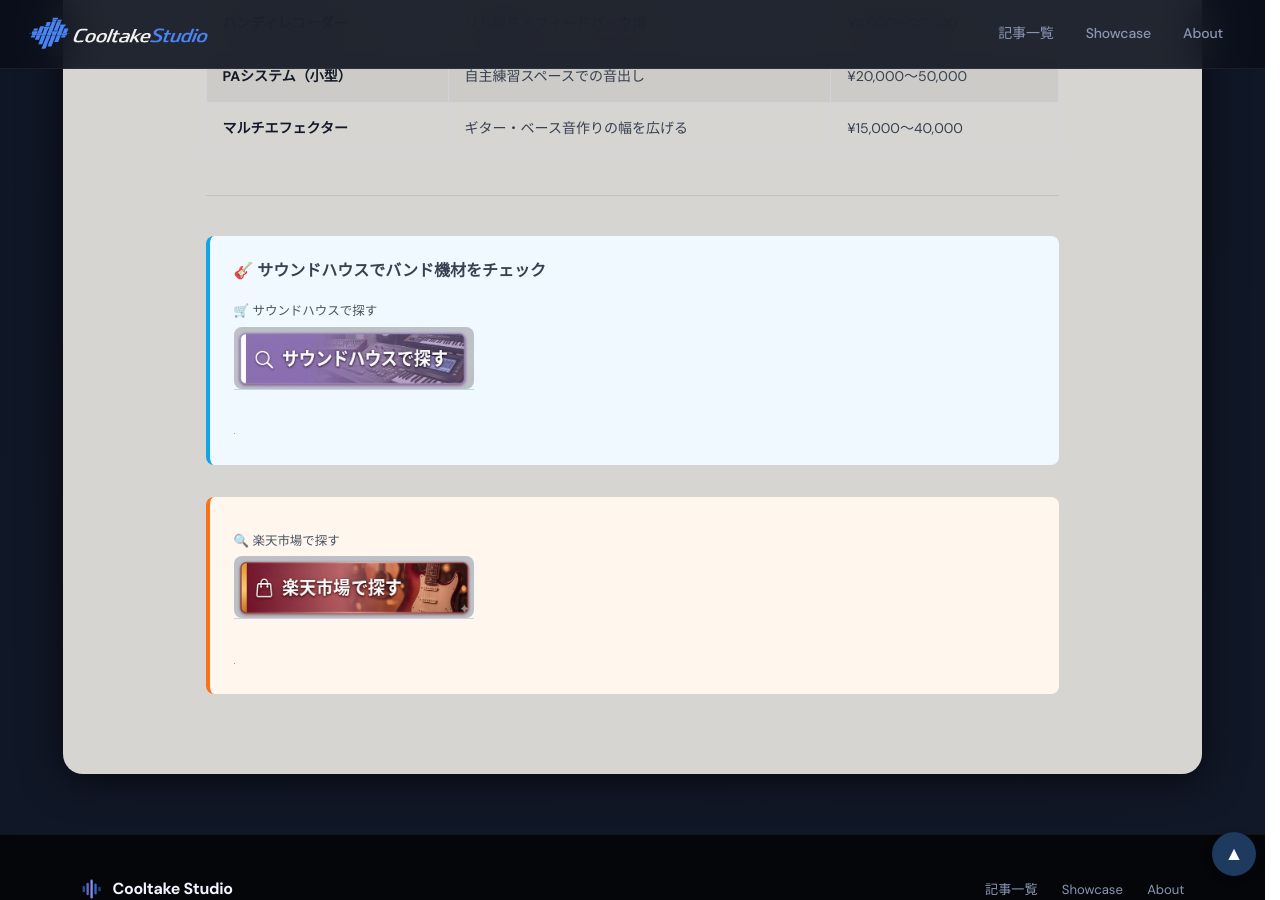
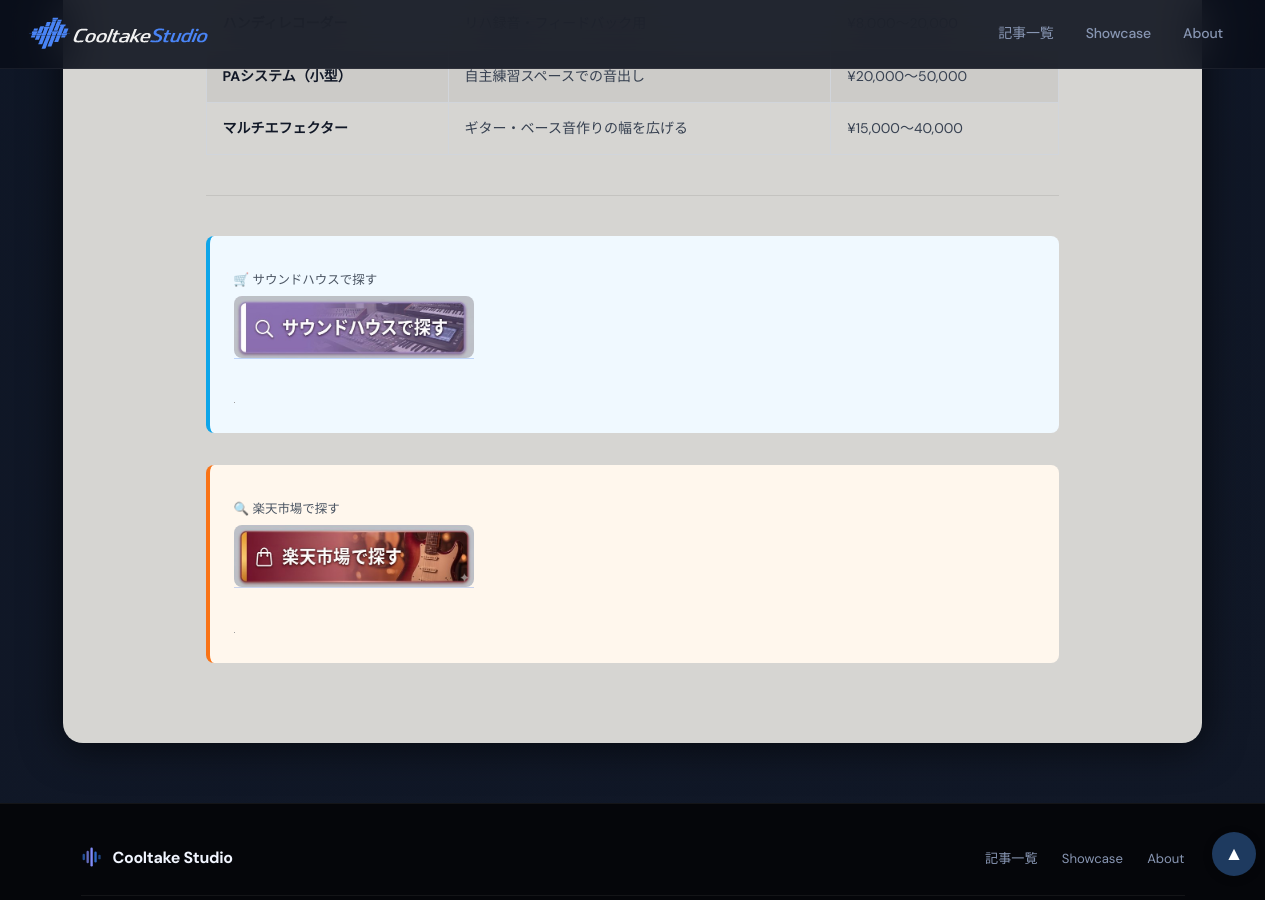
Before and after one commit to cooltake/cooltake-staging, a Jekyll site: the page built from _posts/2026-05-24-band-guide.md, in a window 1280 px wide and 900 px high, scrolled down 4639 px. Built offline with Jekyll 4.4.1, drawn with Linux system fonts in a browser that asks for light colours; some web fonts are replaced; grey boxes are pictures that could not be loaded.

```diff
--- a/_posts/2026-05-24-band-guide.md
+++ b/_posts/2026-05-24-band-guide.md
@@ -123,7 +123,6 @@
 ---
 
 <div style="margin:2rem 0;padding:1.2rem 1.5rem;background:#f0f9ff;border-left:4px solid #0ea5e9;border-radius:8px;">
-<p style="margin:0 0 .6rem;font-weight:bold;font-size:1rem;">&#x1F3B8; サウンドハウスでバンド機材をチェック</p>
 <div style="margin:.8rem 0;"><span style="display:block;font-size:.78rem;color:#4b5563;margin-bottom:3px;margin-top:6px;">🛒 サウンドハウスで探す</span>
 <a href="https://h.accesstrade.net/sp/cc?rk=01001xqc00os63&url=https%3A%2F%2Fwww.soundhouse.co.jp%2Fsearch%2Findex%2F%3Fsearch_all%3D%E3%82%B7%E3%83%BC%E3%83%AB%E3%83%89%E3%82%B1%E3%83%BC%E3%83%96%E3%83%AB" rel="nofollow" referrerpolicy="no-referrer-when-downgrade" style="display:inline-block;text-decoration:none;"><img src="/assets/images/btn-soundhouse.jpg" alt="サウンドハウスで探す" width="240" style="height:auto;border-radius:8px;display:block;"></a></div>
 <img src="https://h.accesstrade.net/sp/rr?rk=01001xqc00os63" width="1" height="1" border="0" alt="" loading="lazy">
```
